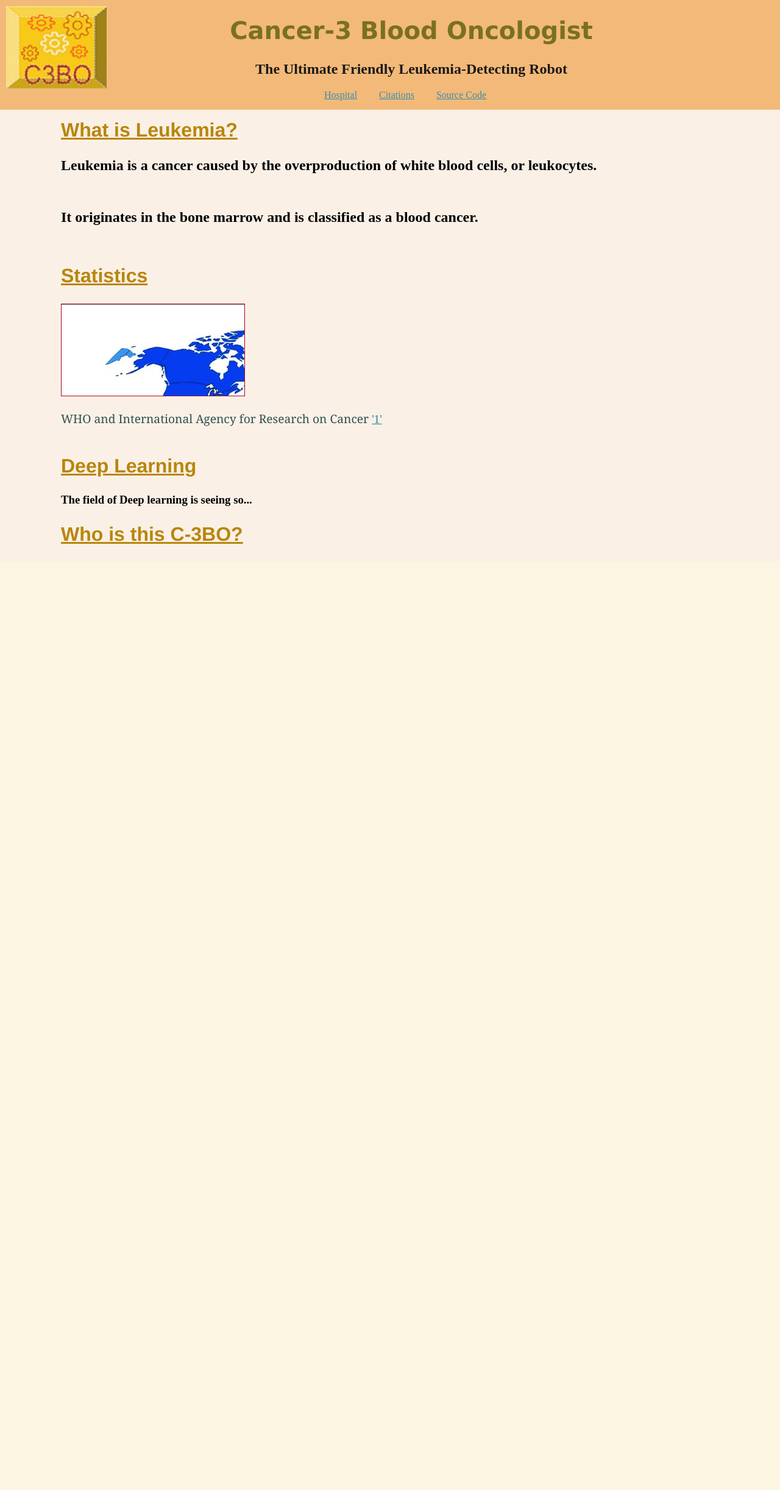
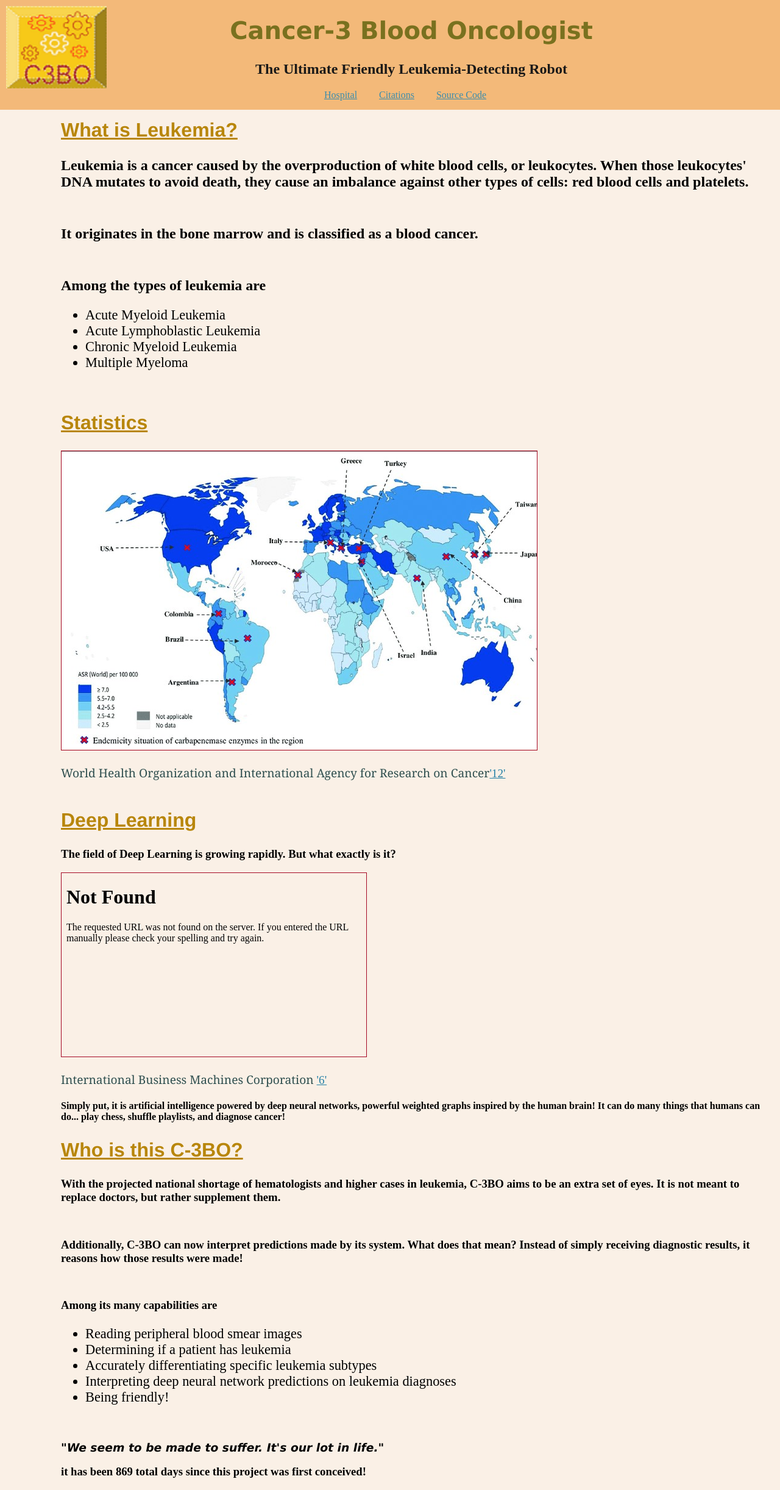
Before and after one commit to Tofudog/C-3BO_2, a Flask app: page / in a window 1280 px wide. Shown: the whole page at 61% size. Before the commit the page ends 892 px from the top, so only its background shows below. Run offline with Flask 3, Linux system fonts and the light colour scheme; parts of the project's set-up code (start-up, migrations or seed data) failed here and were passed over.

Commit message:
Add files via upload

```diff
--- a/WEBAPP/templates/home.html
+++ b/WEBAPP/templates/home.html
@@ -1,4 +1,3 @@
-
 <!doctype html>
 <html>
 
@@ -24,11 +23,9 @@
          <div>
             <a href="/hospital/">Hospital</a>&nbsp&nbsp&nbsp
             <a href="/bibliography/">Citations</a>&nbsp&nbsp&nbsp
-            <a href="/">Source Code</a>
+            <a href="https://github.com/Tofudog/C-3BO_2">Source Code</a>
          </div>
       </div>
-
-
 
       <!-- the body of the middle page -->
       <div id="body_page">
@@ -36,22 +33,33 @@
          <div>
             <h2 class="subtitle">What is Leukemia?</h2>
             <h2>Leukemia is a cancer caused by the overproduction
-                of white blood cells, or leukocytes.
+                of white blood cells, or leukocytes. When those leukocytes'
+                DNA mutates to avoid death, they cause an imbalance against other
+                types of cells: red blood cells and platelets.
             </h2><br>
             <h2>It originates in the bone marrow and is classified
                 as a blood cancer.
             </h2><br>
+            <h2>Among the types of leukemia are
+            </h2>
+            <ul>
+               <li>Acute Myeloid Leukemia</li>
+               <li>Acute Lymphoblastic Leukemia</li>
+               <li>Chronic Myeloid Leukemia</li>
+               <li>Multiple Myeloma</li>
+            </ul><br>
          </div>
 
          <div id="body_page">
             <h2 class="subtitle">Statistics</h2>
             <div class="side_by_side">
                <iframe src="/static/images/leukstat1.jpg"
+                  height="490" width="780"
                   style="border:1px solid rgb(165, 8, 37);"
                   title="Leukemia Statistic 1">
               </iframe>
-               <p>WHO and International Agency for
-                  Research on Cancer <a class="cite" href="/bibliography/">'1'</a>
+               <p>World Health Organization and International Agency for
+                  Research on Cancer<a class="cite" href="/bibliography/">'12'</a>
                </p>
             </div>
             <div class="stop_side_by_side"></div>
@@ -60,24 +68,55 @@
          <div>
             <h2 class="subtitle">Deep Learning</h2>
             <h3>
-               The field of Deep learning is seeing so...
+               The field of Deep Learning is growing rapidly. But what exactly is it?
             </h3>
+            <iframe src="/static/images/neural_net2.jpg"
+               height="301" width="500"
+               style="border:1px solid rgb(165, 8, 37);"
+               title="IBM Neural Network Figure">
+            </iframe>
+            <p>International Business Machines Corporation
+               <a class="cite" href="/bibliography/">'6'</a>
+            </p>
+            <h4>
+               Simply put, it is artificial intelligence powered by deep neural networks,
+               powerful weighted graphs inspired by the human brain! It can do many
+               things that humans can do... play chess, shuffle playlists, and
+               diagnose cancer!
+            </h4>
          </div>
 
          <div>
             <h2 class="subtitle">Who is this C-3BO?</h2>
+            <h3>
+               With the projected national shortage of hematologists and
+               higher cases in leukemia, C-3BO aims to be an extra set of eyes.
+               It is not meant to replace doctors, but rather supplement them.
+            </h3><br>
+            <h3>
+               Additionally, C-3BO can now interpret predictions made by its system.
+               What does that mean? Instead of simply receiving diagnostic results,
+               it reasons how those results were made!
+            </h3><br>
+            <h3>
+               Among its many capabilities are
+            </h3>
+            <ul>
+               <li>Reading peripheral blood smear images</li>
+               <li>Determining if a patient has leukemia</li>
+               <li>Accurately differentiating specific leukemia subtypes</li>
+               <li>Interpreting deep neural network predictions on leukemia diagnoses</li>
+               <li>Being friendly!</li>
+            </ul><br>
          </div>
-
-
-
       </div>
 
-      <!-- <div>
+      <div>
          <h3 class="quotes">
-            Inspiration is overrated!
+            "We seem to be made to suffer. It's our lot in life."
          </h3>
          <h3>it has been {{days}} total days since this project was first conceived!</h3>
-      </div> -->
+      </div>
 
    </body>
 </html>
--- a/WEBAPP/templates/hospital.html
+++ b/WEBAPP/templates/hospital.html
@@ -69,7 +69,7 @@
              </ul>
              <!-- interpretive <img> -->
              <iframe src="/static/images/currI.jpg" style="border:1px solid rgb(110, 7, 7);"
-             title="interpretive heatmap" width="114px" height="64px">
+             title="interpretive heatmap" width="104px" height="64px">
             </iframe>
          </div>
 
```
Also changed, not shown: WEBAPP/templates/bibliography.html (+9 -1 lines).
